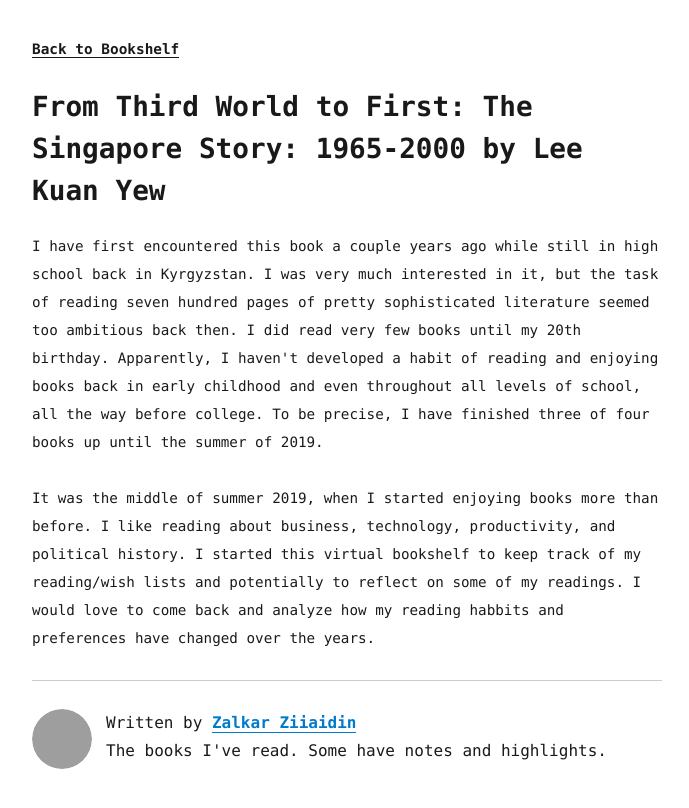
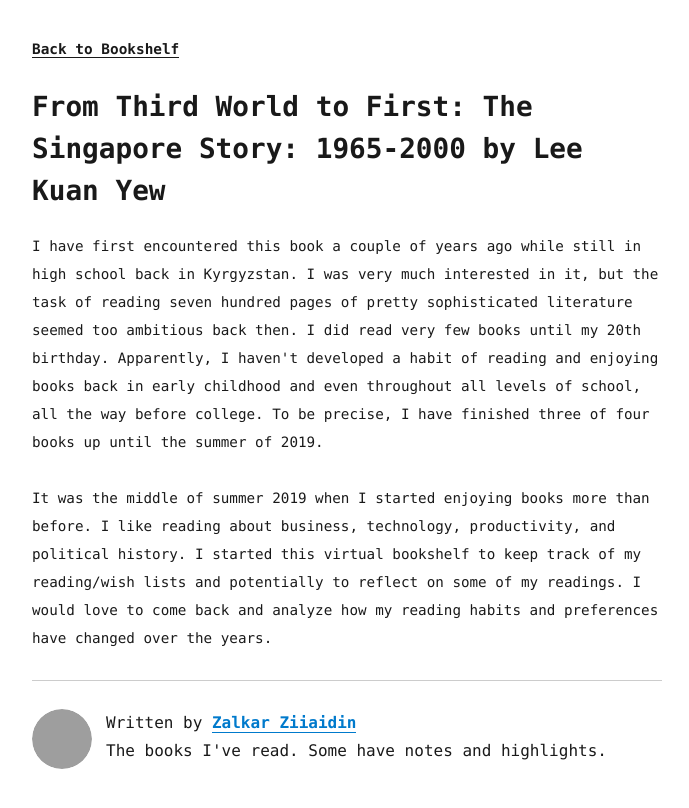
Before and after one commit to zalkar-z/personal-blog, a Gatsby site: page /singapore-story/ in a window 1280 px wide. Shown: the whole page, without its empty margins (293-982 px from the left). Built offline with nearby package versions, Linux system fonts and the light colour scheme; Gatsby itself is replaced by a stand-in of ours; some packages are replaced by stand-ins of ours; grey boxes are pictures that could not be loaded.

Commit message:
grammarly fixed some typos

```diff
--- a/content/blog/singapore-story/index.md
+++ b/content/blog/singapore-story/index.md
@@ -6,6 +6,6 @@ date: "2020-07-18"
 reviewAvailable: true
 ---
 
-I have first encountered this book a couple years ago while still in high school back in Kyrgyzstan. I was very much interested in it, but the task of reading seven hundred pages of pretty sophisticated literature seemed too ambitious back then. I did read very few books until my 20th birthday. Apparently, I haven't developed a habit of reading and enjoying books back in early childhood and even throughout all levels of school, all the way before college. To be precise, I have finished three of four books up until the summer of 2019.
+I have first encountered this book a couple of years ago while still in high school back in Kyrgyzstan. I was very much interested in it, but the task of reading seven hundred pages of pretty sophisticated literature seemed too ambitious back then. I did read very few books until my 20th birthday. Apparently, I haven't developed a habit of reading and enjoying books back in early childhood and even throughout all levels of school, all the way before college. To be precise, I have finished three of four books up until the summer of 2019.
 
-It was the middle of summer 2019, when I started enjoying books more than before. I like reading about business, technology, productivity, and political history. I started this virtual bookshelf to keep track of my reading/wish lists and potentially to reflect on some of my readings. I would love to come back and analyze how my reading habbits and preferences have changed over the years.
+It was the middle of summer 2019 when I started enjoying books more than before. I like reading about business, technology, productivity, and political history. I started this virtual bookshelf to keep track of my reading/wish lists and potentially to reflect on some of my readings. I would love to come back and analyze how my reading habits and preferences have changed over the years.
```
